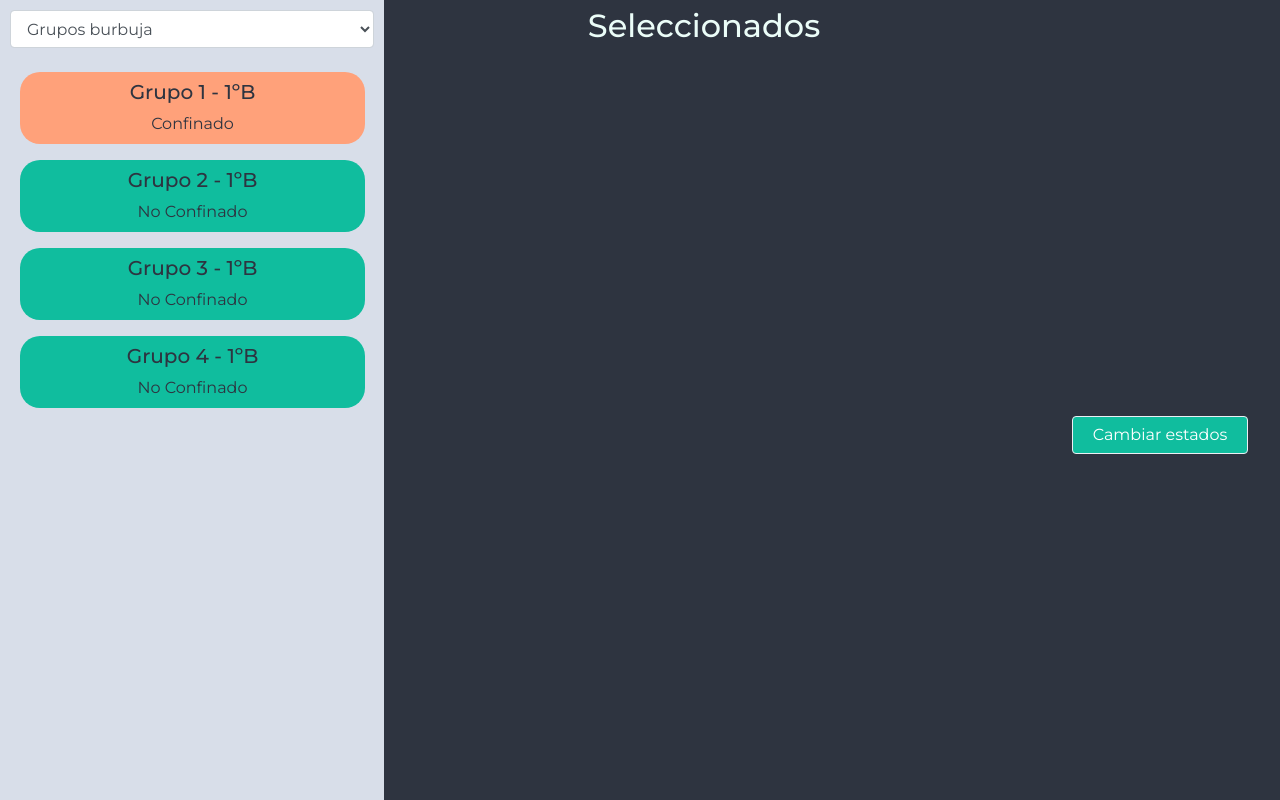
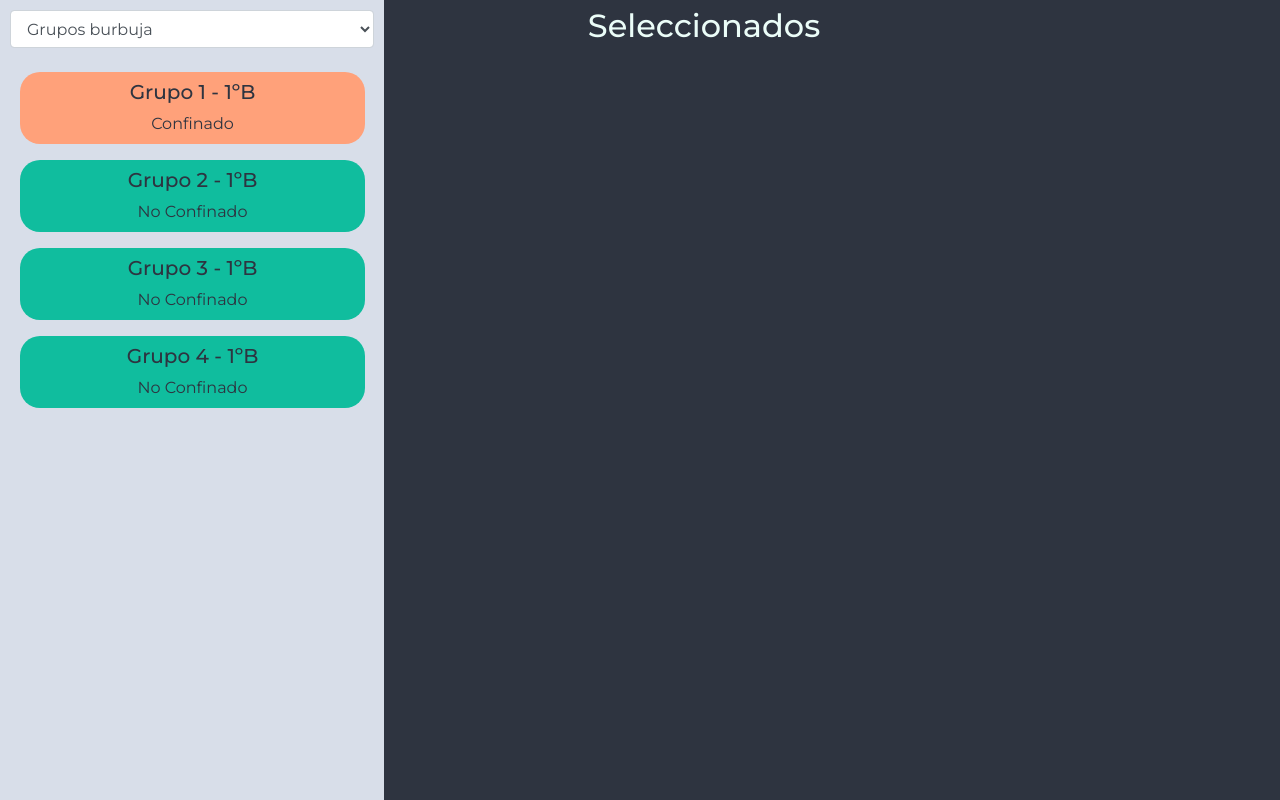
Before and after one commit to d3vv3/eduCOVID, a React (Create React App) app in the folder educovid-frontend/: page /confine in a window 1280 px wide. Built offline with nearby package versions, Linux system fonts and the light colour scheme.

Commit message:
fix: message displayed on the button

```diff
--- a/educovid-frontend/src/pages/Confine.js
+++ b/educovid-frontend/src/pages/Confine.js
@@ -101,6 +101,7 @@ function Confine({ history }) {
       </div>
       <div className="buttons-container">
         <Form>
+          {selected.length > 0 ?
           <Button
             variant="primary"
             className="nord-button"
@@ -114,8 +115,8 @@ function Confine({ history }) {
               }
             }}
           >
-            Cambiar estados
-          </Button>
+            {selected.every(e => e.state === "Confinado") ? "Desconfinar" : (selected.every(e => e.state === "No Confinado") ? "Confinar" : "Cambiar estados")}
+          </Button> : null}
           {/* <Button
             variant="primary"
             className="nord-button"
@@ -134,6 +135,7 @@ function Confine({ history }) {
         </Form>
       </div>
     </div>
+
   );
 }
 
```
